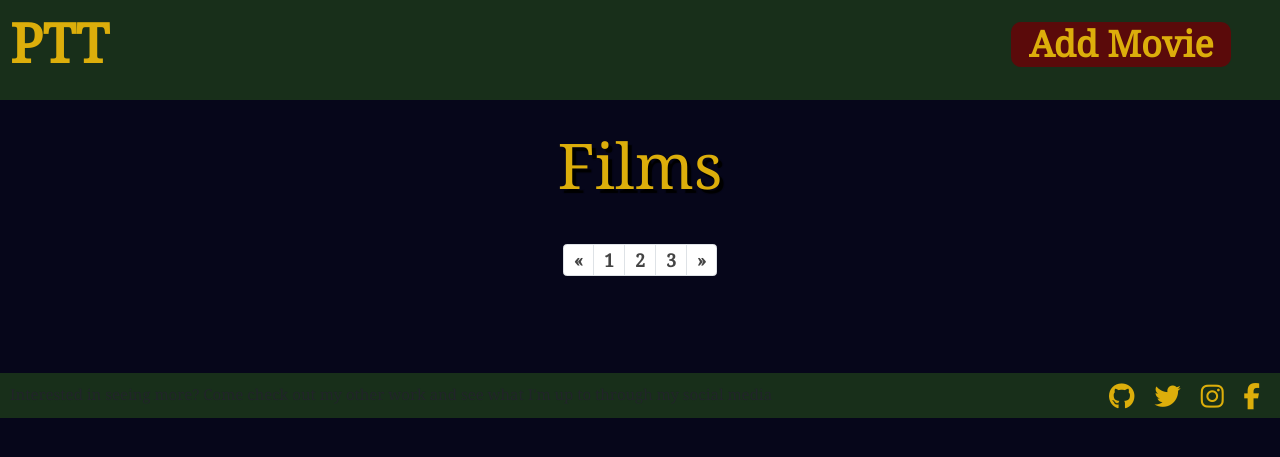
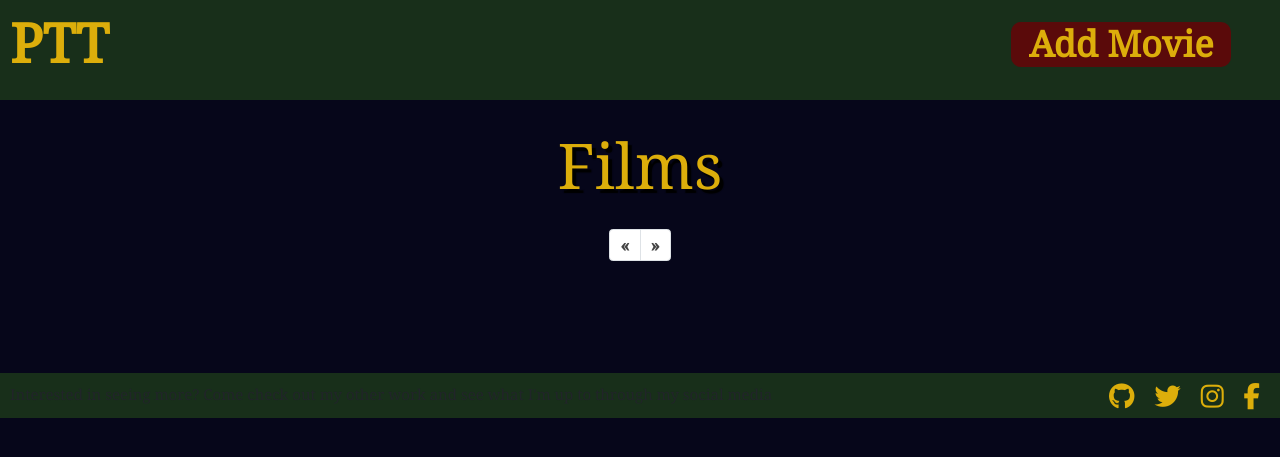
Before and after one commit to OGMyst/milestone-Project-three, a Flask app: page /films in a window 1280 px wide. Shown: the top 457 px of the page. Run offline with Flask 2, Linux system fonts and the light colour scheme; data that the repository does not hold is empty; some libraries are stand-ins or nearby versions.

Commit message:
pagination is now generating by js file

```diff
--- a/static/css/style.css
+++ b/static/css/style.css
@@ -44,6 +44,10 @@ nav{
     display: flex;
     justify-content: center;
     box-shadow: none;
+}
+
+.pagination li a{
+    display: block;
 }
 
 /* ----------------------------------------BASE.HTML-------------------------------------- */
--- a/templates/films.html
+++ b/templates/films.html
@@ -9,10 +9,10 @@
                 <span aria-hidden="true">&laquo;</span>
             </a>
         </li>
-        <li class="page-item"><a class="page-link" href="#">1</a></li>
+        <!-- <li class="page-item"><a class="page-link" href="#">1</a></li>
         <li class="page-item"><a class="page-link" href="#">2</a></li>
-        <li class="page-item"><a class="page-link" href="#">3</a></li>
-        <li class="page-item">
+        <li class="page-item"><a class="page-link" href="#">3</a></li> -->
+        <li class="page-item" id="next-page">
             <a class="page-link" onclick="nextPage()" aria-label="Next">
                 <span aria-hidden="true">&raquo;</span>
             </a>
```
Also changed, not shown: static/js/paginate.js (+42 -1 lines). Lines whose indentation alone changed are shown as unchanged.
